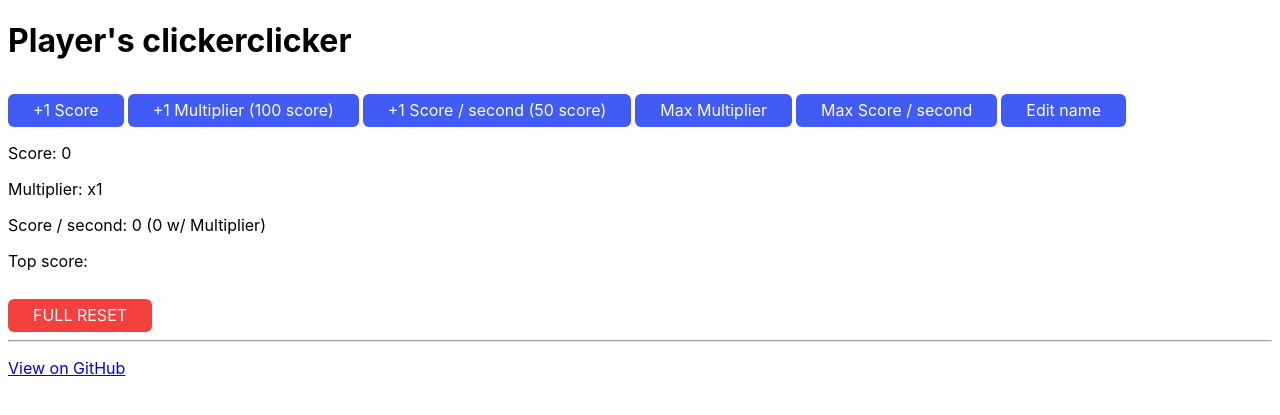
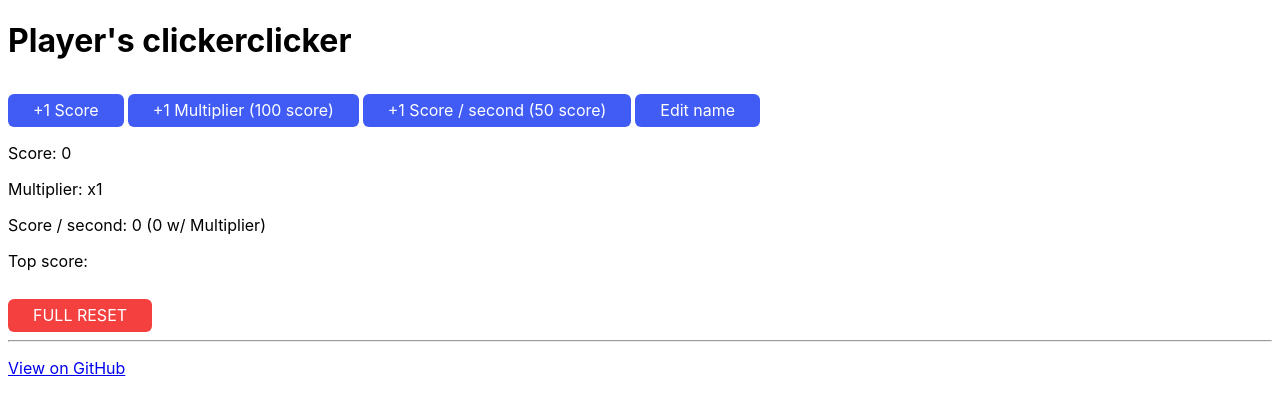
Before and after one commit to sandcastle3/clickerclicker, a Python web app: template templates/index.html in a window 1280 px wide. Shown: the top 415 px of the page. Run offline with Jinja, Linux system fonts and the light colour scheme; the template is opened without the code that fills it, so the values that code supplies are empty.

Commit message:
remove max (too laggy)

```diff
--- a/static/index.js
+++ b/static/index.js
@@ -4,8 +4,6 @@ const buttons = document.getElementById("buttons");
 let extra_score = document.getElementById("score");
 const extra_multiplier = document.getElementById("multiplier");
 const extra_sps = document.getElementById("sps");
-const max_multiplier = document.getElementById("max_multiplier");
-const max_sps = document.getElementById("max_sps");
 const edit_name = document.getElementById("edit_name")
 const current_score = document.getElementById("current_score");
 const current_multiplier = document.getElementById("current_multiplier");
@@ -161,24 +159,6 @@ extra_sps.onclick = function(){
     }
 };
 
-max_multiplier.onclick = function(){
-    while (score >= multiplier_cost) {
-        let multiplier_cost = 100 * multiplier;
-        score -= multiplier_cost;
-        multiplier += 1;
-        update();
-    }
-};
-
-max_sps.onclick = function(){
-    const sps_cost = (sps === 0) ? 50 : 50 * (sps + 1);
-    while (score >= sps_cost) {
-        score -= sps_cost;
-        sps += 1;
-        update();
-    }
-}
-
 full_reset.onclick = function(){
     score = 0;
     multiplier = 1;
--- a/templates/index.html
+++ b/templates/index.html
@@ -13,8 +13,6 @@
         <button id="score">+1 Score</button>
         <button id="multiplier">+1 Multiplier (100 score)</button>
         <button id="sps">+1 Score / second (50 score)</button>
-        <button id="max_multiplier">Max Multiplier</button>
-        <button id="max_sps">Max Score / second</button>
         <button id="edit_name">Edit name</button>
     </div>
     <div hidden id="godmode">
```
